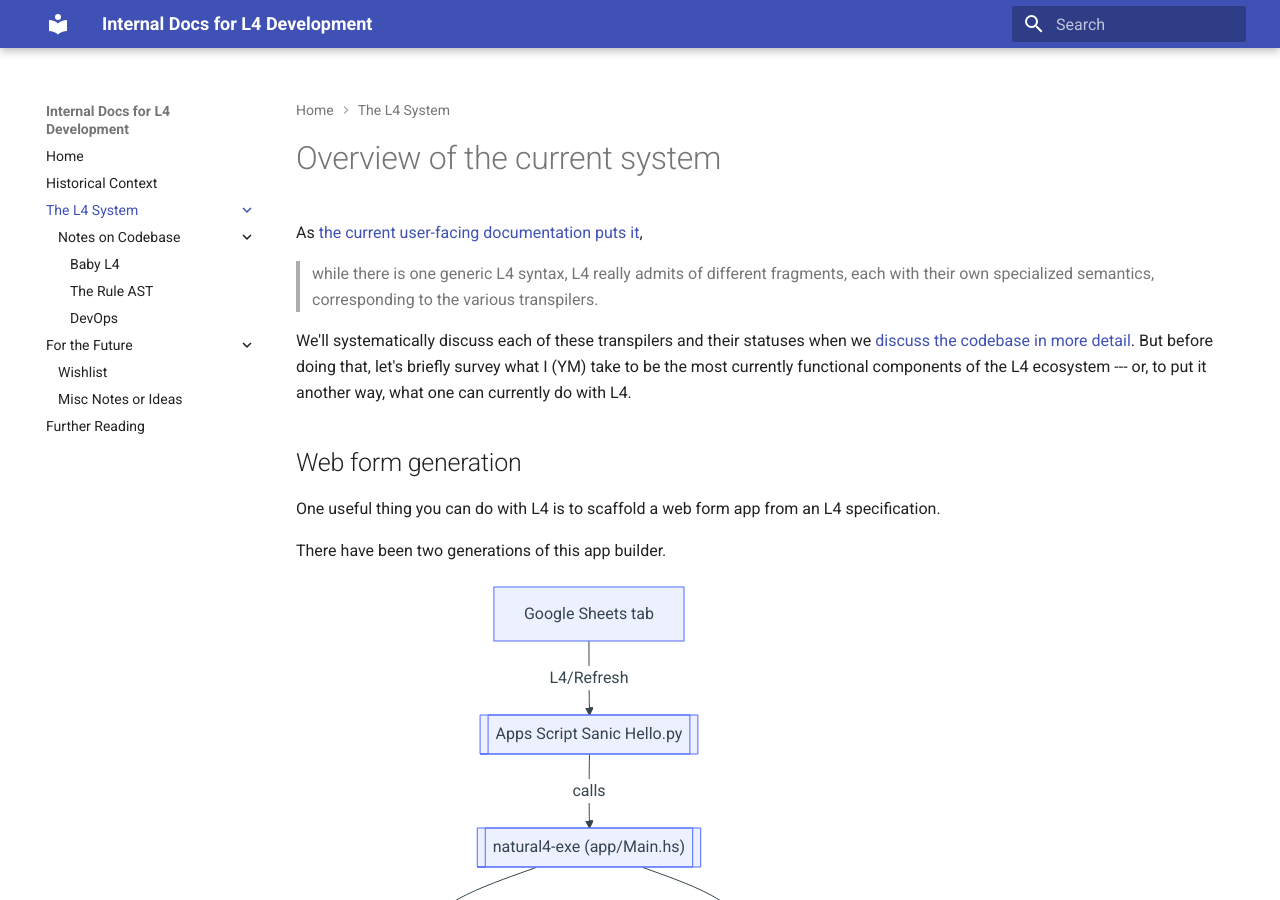
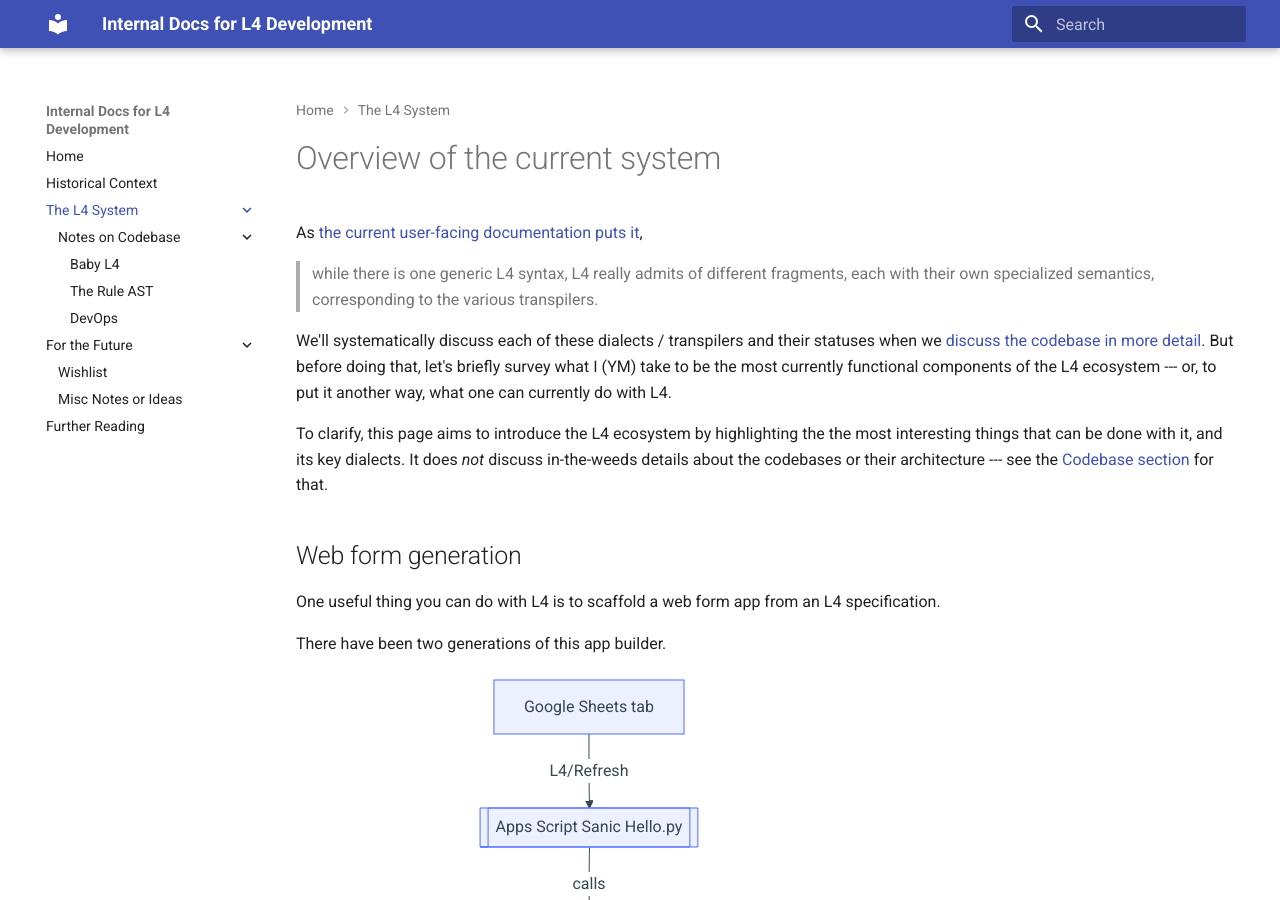
Before and after one commit to smucclaw/internal_docs, an MkDocs documentation site: the page built from docs/current_system/index.md, in a window 1280 px wide and 900 px high. Built offline with MkDocs 1.6.1 and Material for MkDocs 9.7.7, drawn with Linux system fonts in a browser that asks for light colours.

Commit message:
clarify the intent of the current_system overview / index.md

```diff
--- a/docs/current_system/index.md
+++ b/docs/current_system/index.md
@@ -4,7 +4,9 @@ As [the current user-facing documentation puts it](https://l4-documentation.read
 
 > while there is one generic L4 syntax, L4 really admits of different fragments, each with their own specialized semantics, corresponding to the various transpilers.
 
-We'll systematically discuss each of these transpilers and their statuses when we [discuss the codebase in more detail](./codebase/index.md). But before doing that, let's briefly survey what I (YM) take to be the most currently functional components of the L4 ecosystem --- or, to put it another way, what one can currently do with L4.
+We'll systematically discuss each of these dialects / transpilers and their statuses when we [discuss the codebase in more detail](./codebase/index.md). But before doing that, let's briefly survey what I (YM) take to be the most currently functional components of the L4 ecosystem --- or, to put it another way, what one can currently do with L4.
+
+To clarify, this page aims to introduce the L4 ecosystem by highlighting the the most interesting things that can be done with it, and its key dialects. It does *not* discuss in-the-weeds details about the codebases or their architecture --- see the [Codebase section](./codebase/index.md) for that.
 
 ## Web form generation
 
```
